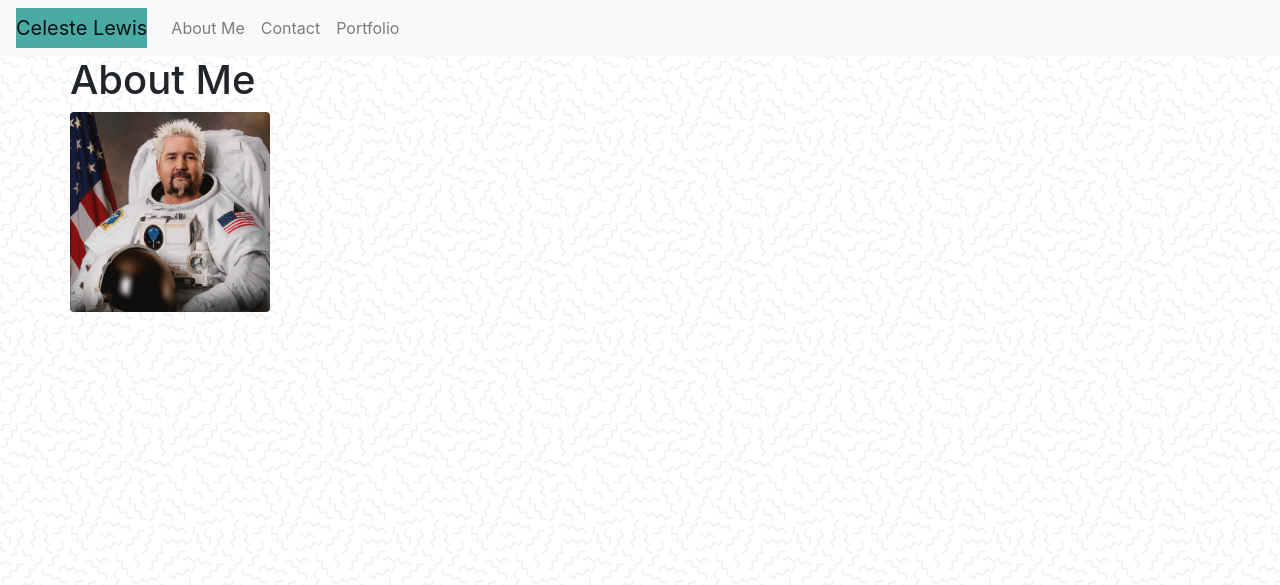
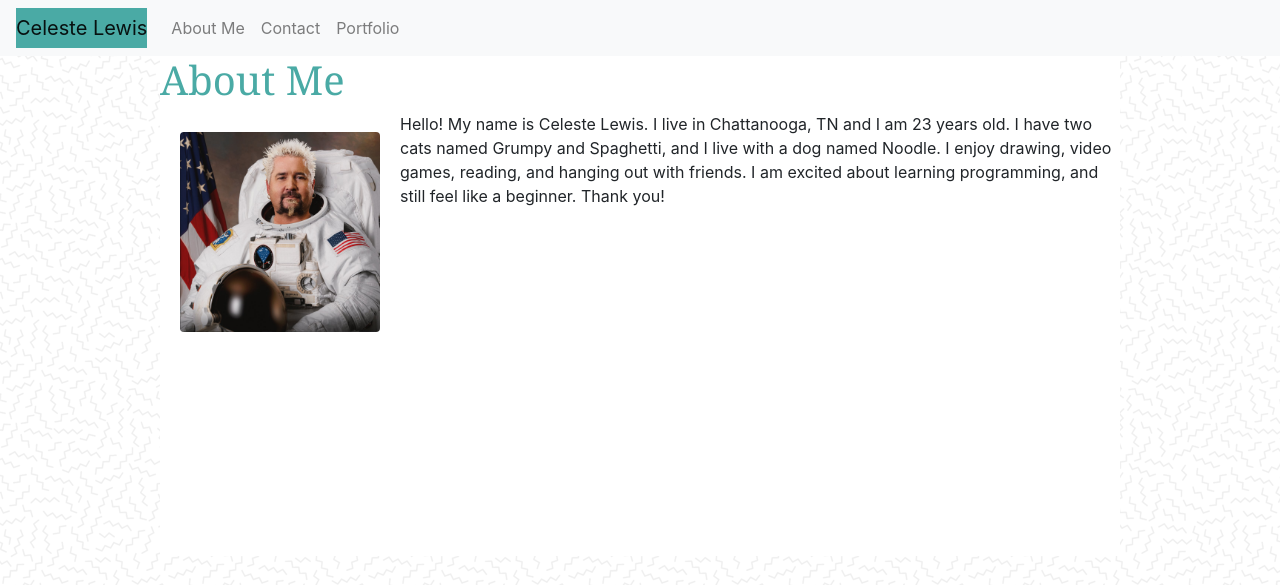
Before and after one commit to cdlewis42/Bootstrap-Portfolio, a plain HTML site: page index.html in a window 1280 px wide. Drawn offline with nearby package versions, Linux system fonts and the light colour scheme.

Commit message:
added bio in index.html. Changed heading formatting.

```diff
--- a/assets/css/Style.css
+++ b/assets/css/Style.css
@@ -13,8 +13,18 @@
 .rounded{
     height:200px;
     width:200px;
+    margin:20px;
 
 }
 body {
     background-image: url("../images/memphis-mini.png");
    }
+.container{
+    width:960px;
+    height:500px;
+    background-color:#ffffff;
+}
+#about{
+    color:#4aaaa5;
+    font-family: 'Georgia', Times, "Times New Roman", serif;
+}
--- a/index.html
+++ b/index.html
@@ -36,7 +36,7 @@
 <div class=container>
     <div class=row>
       <div class=column>
-        <h1>About Me</h1>
+        <h1 id=about>About Me</h1>
 
       </div>
     </div>
@@ -44,6 +44,13 @@
     <div class=row>
       <div class=column>
         <img src="assets/images/guyfieri.jpg" alt="Guy Fieri" class="rounded float-left">
+        <p>
+          Hello! My name is Celeste Lewis. I live in Chattanooga, TN and
+                I am 23 years old.  I have two cats named Grumpy and Spaghetti,
+                and I live with a dog named Noodle.  I enjoy drawing, video games,
+                reading, and hanging out with friends. I am excited about learning programming,
+                and still feel like a beginner.  Thank you!
+        </p>
       </div>
     </div>
 
```
